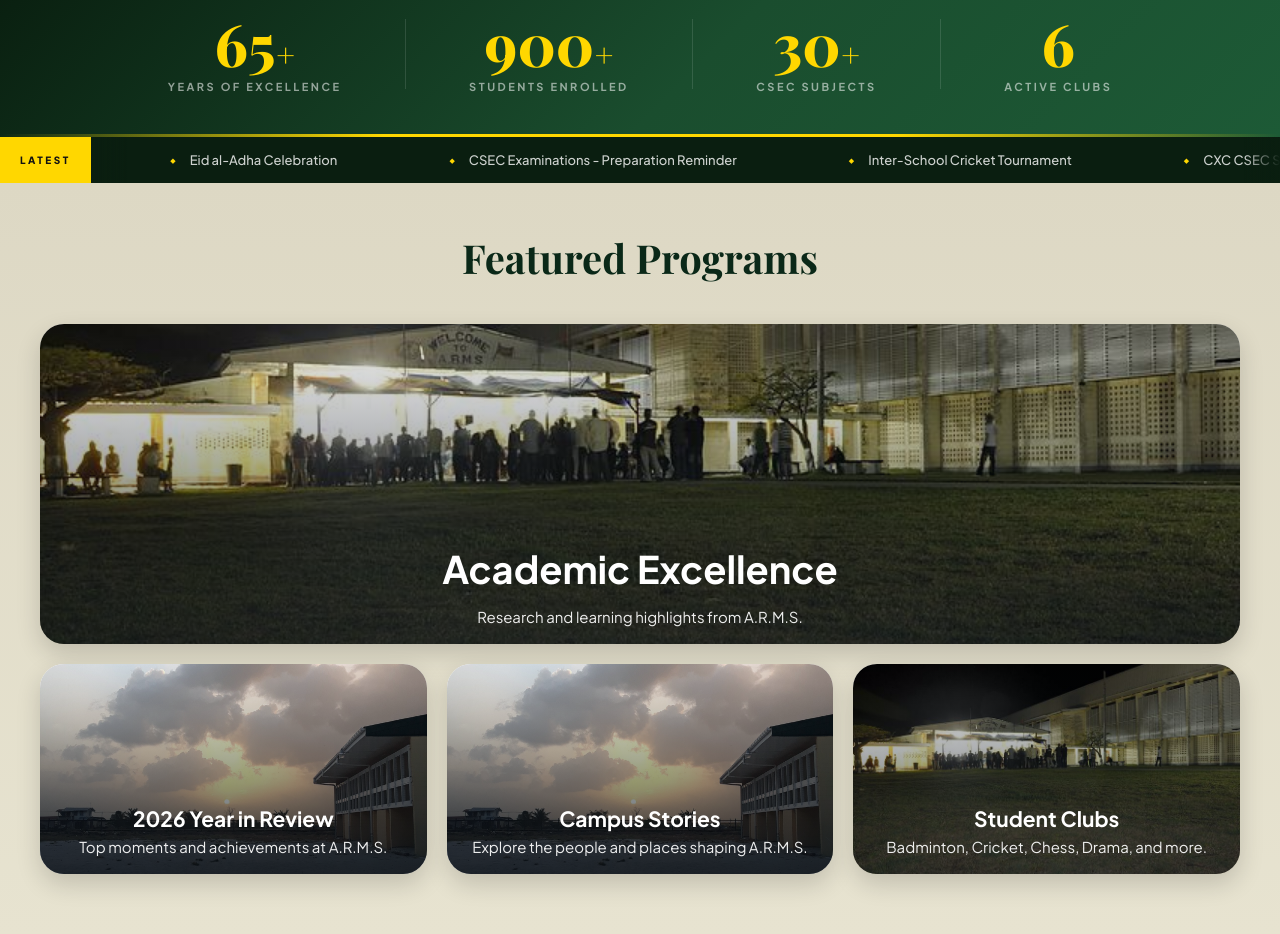
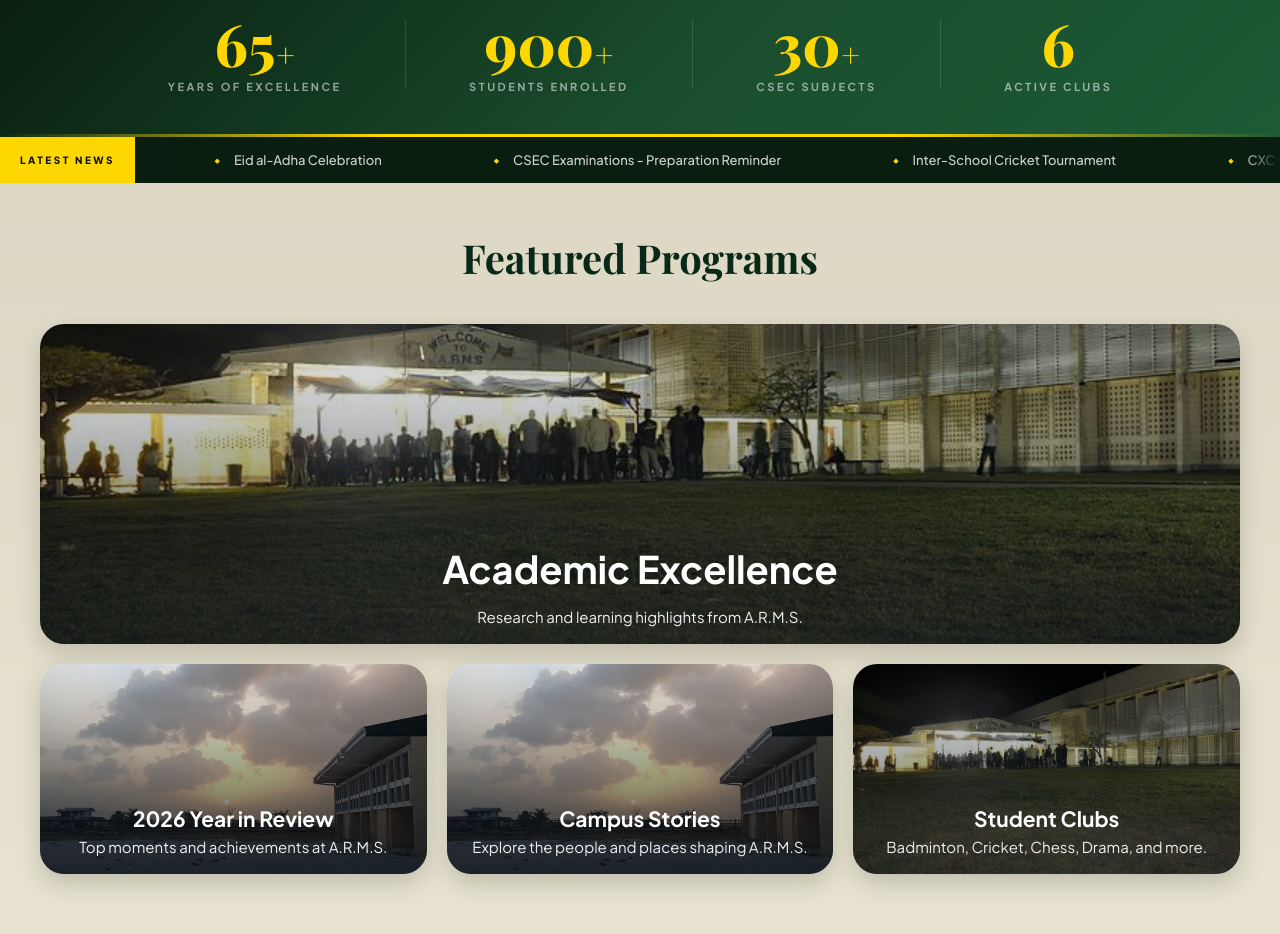
Before and after one commit to overaermour/Multi-link-final, a plain HTML site: page index.html in a window 1280 px wide. Shown: the part 900-1834 px from the top of the page. Drawn offline with nearby package versions, Linux system fonts and the light colour scheme.

Commit message:
shux bai

```diff
--- a/index.html
+++ b/index.html
@@ -105,7 +105,7 @@
 
   <!-- Announcement Ticker -->
   <div class="ticker-wrap">
-    <span class="ticker-label">Latest</span>
+    <span class="ticker-label">Latest News</span>
     <div class="ticker-scroll">
       <div class="ticker-track" id="ticker-track">
         <span class="ticker-item">Loading announcements&hellip;</span>
```
